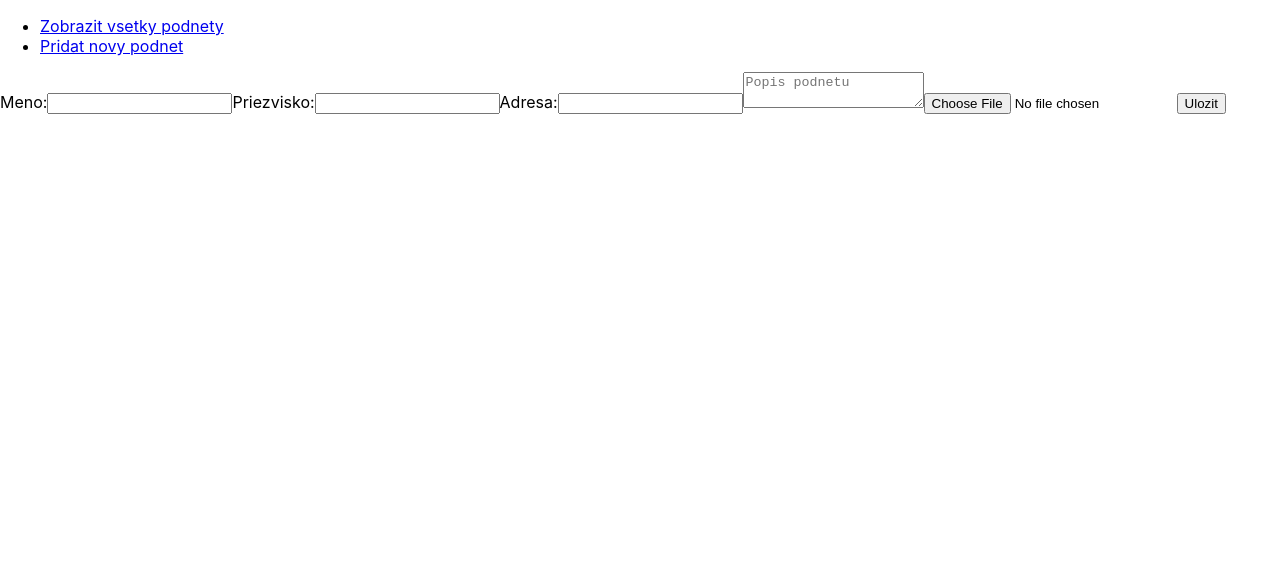
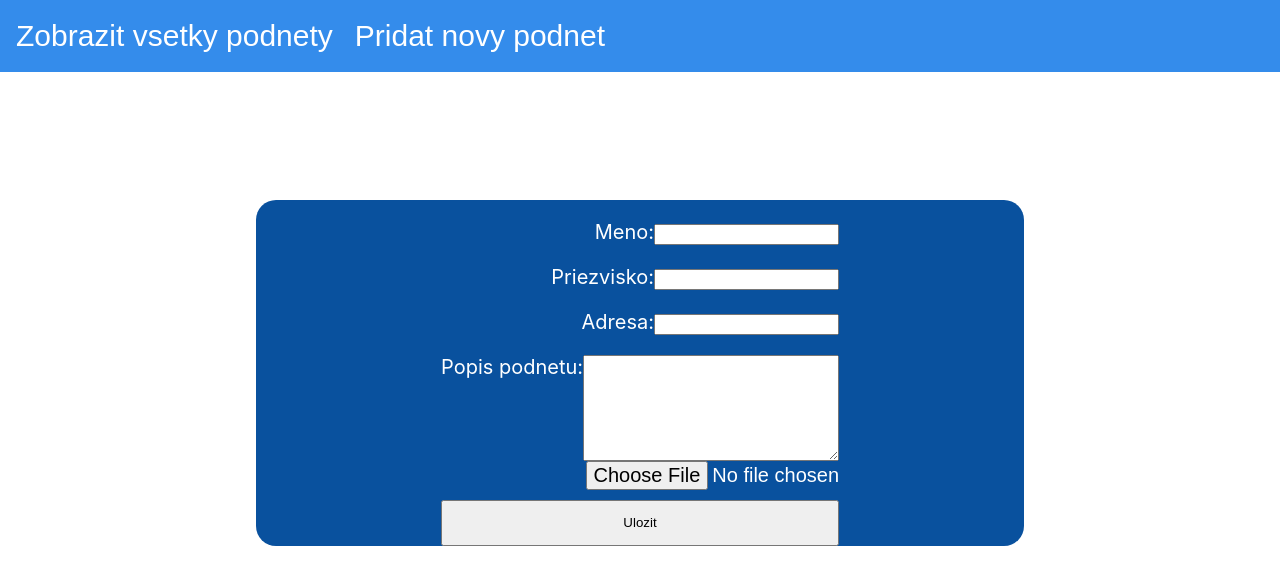
Before and after one commit to SoTeKie/WebexReact, a React (Create React App) app: page /add-new in a window 1280 px wide. Shown: the top 584 px of the page. Built offline with nearby package versions, Linux system fonts and the light colour scheme.

Commit message:
This is all styling

```diff
--- /dev/null
+++ b/src/Stylesheets/Center.module.css
@@ -0,0 +1,6 @@
+.centered {
+    height: 100vh; /* Magic here */
+    display: flex;
+    justify-content: center;
+    align-items: center;
+}
--- /dev/null
+++ b/src/Stylesheets/Detail.module.css
@@ -0,0 +1,15 @@
+.container {
+    display:grid;
+    margin: 5% 20% 0% 20%;
+    background-color: #09519e;
+    border-radius: 20px;
+    justify-content: center;
+    text-align: center;
+    color: white;
+}
+
+.image {
+    margin-bottom: 20px;
+    max-height: 100%;
+    width: 500px;
+}
--- /dev/null
+++ b/src/Stylesheets/Form.module.css
@@ -0,0 +1,32 @@
+.container {
+    background-color: #09519e;
+    margin: 10% 20% 0% 20%;
+    border-radius: 20px;
+    display: grid;
+    justify-content: center;
+}
+
+.label {
+    display: inline-block;
+    text-align: right;
+    color: white;
+    font-size: 20px;
+    margin-top: 20px;
+}
+
+.textarea {
+    vertical-align: top;
+    height: 100px;
+    width: 250px;
+}
+
+.input {
+    color: white;
+    font-size: 20px;
+    text-align-last: right;
+}
+
+.button {
+    line-height: 40px;
+    margin-top:10px;
+}
--- /dev/null
+++ b/src/Stylesheets/List.module.css
@@ -0,0 +1,21 @@
+.container {
+    display: grid;
+    background-color: #09519e;
+    grid-template-columns: 1fr 1fr;
+    margin-top:10px;
+    width: 100%;
+}
+
+.text {
+    grid-column: 1;
+    color: white;
+    text-decoration: none;
+}
+
+.image {
+    grid-column: 2;
+    grid-row: 1/3;
+    width: 100%;
+    max-height: 100%;;
+    grid-row: 1;
+}
--- /dev/null
+++ b/src/Stylesheets/Navbar.module.css
@@ -0,0 +1,25 @@
+.container {
+    position: sticky;
+    background-color: #348ceb;
+    top: 0;
+    padding: 0;
+    margin: 0;
+    width: 100%;
+    display: flex;
+}
+
+.link {
+    line-height: 70px;
+    font-size: 30px;
+    color: white;
+    background-color: #348ceb;
+    border: none;
+    text-align: center;
+    -moz-border-radius: 0px;
+    -webkit-border-radius: 0px;
+    border-radius: 0px;
+    flex: 1;
+    outline: none;
+    margin-left: 10px;
+
+}
--- a/src/components/DetailedView.jsx
+++ b/src/components/DetailedView.jsx
@@ -1,6 +1,7 @@
 import React, { useEffect, useState } from 'react';
 import { useParams, useHistory} from 'react-router-dom';
 import axios from 'axios';
+import style from '../Stylesheets/Detail.module.css'
 
 function DetailedView(){
     const [podnet, setPodnet] = useState();
@@ -25,12 +26,12 @@ function DetailedView(){
     }
 
     return (
-       <div>
+       <div className={style.container}>
             <h1>{podnet.firstName} {podnet.lastName}</h1>
             <h3>{podnet.uploadDate}</h3>
             <h2>{podnet.adress}</h2>
             <p>{podnet.description}</p>
-            <img src={podnet.image} alt='user-uploaded'/>
+            <img className={style.image} src={podnet.image} alt='user-uploaded'/>
         </div>
     );
 }
--- a/src/components/ListAll.jsx
+++ b/src/components/ListAll.jsx
@@ -1,6 +1,8 @@
 import React, { useEffect, useState} from 'react';
 import { Link } from 'react-router-dom';
 import axios from 'axios';
+import cntStyle from '../Stylesheets/Center.module.css';
+import style from '../Stylesheets/List.module.css';
 
 function ListAll(){
 
@@ -15,13 +17,17 @@ function ListAll(){
 
     if (podnety == null){
         return(
-            <h1>Loading...</h1>
+            <div className={cntStyle.centered}>
+                <h1>Loading...</h1>
+            </div>
         );
     };
 
     if (podnety.length === 0){
         return(
-            <h1>Nie su nacitane ziadne podnety</h1>
+            <div className={cntStyle.centered}>
+                <h1>Nie su nacitane ziadne podnety</h1>
+            </div>
         )
     }
 
@@ -32,10 +38,12 @@ function ListAll(){
 
 function Podnet(props){
     return(
-        <Link to={`/view/${props.podnet.id}/`}>
-            <h1>{props.podnet.firstName} {props.podnet.lastName}</h1>
-            <h2>{props.podnet.adress}</h2>
-            <img src={props.podnet.image} alt='User-uploaded' />
+        <Link style={{textDecoration: "none"}} to={`/view/${props.podnet.id}/`}>
+            <div className={style.container}>
+                <h1 className={style.text}>{props.podnet.firstName + ' ' + props.podnet.lastName}</h1>
+                <h2 className={style.text}>{props.podnet.adress}</h2>
+                <img className={style.image} src={props.podnet.image} alt='User-uploaded' />
+            </div>
             <hr />
         </Link>
     );
--- a/src/components/Navbar.jsx
+++ b/src/components/Navbar.jsx
@@ -1,12 +1,17 @@
 import React from 'react';
 import { Link } from 'react-router-dom';
+import style from '../Stylesheets/Navbar.module.css'
 
 function Navbar(){
     return(
-        <ul>
-            <li><Link to='/view-all'>Zobrazit vsetky podnety</Link></li>
-            <li><Link to='/add-new'>Pridat novy podnet</Link></li>
-        </ul>
+        <div className={style.container}>
+            <Link to='/view-all'>
+                <button className={style.link}>Zobrazit vsetky podnety</button>
+            </Link>
+            <Link to='/add-new'>
+                <button className={style.link}>Pridat novy podnet</button>
+            </Link>
+        </div>
     )
 }
 
--- a/src/components/ProfileForm.jsx
+++ b/src/components/ProfileForm.jsx
@@ -1,6 +1,7 @@
 import React, { useState } from 'react';
 import axios from 'axios';
 import { useHistory } from 'react-router-dom';
+import style from '../Stylesheets/Form.module.css';
 
 function ProfileForm(){
 
@@ -43,35 +44,38 @@ function ProfileForm(){
     }
 
     return(
-        <form onSubmit={handleSubmit}>
+        <form className={style.container} onSubmit={handleSubmit}>
             {/* Names */}
-            <label>
+            <label className={style.label}>
                 Meno:
                 <input type='text' value={firstName} onChange={ e => setFirstName(e.target.value)}/>
             </label>
-            <label>
+            <label className={style.label}>
                 Priezvisko:
                 <input type='text' value={lastName} onChange={ e => setLastName(e.target.value)}/>
             </label>
 
             {/* Adress */}
-            <label>
+            <label className={style.label}>
                 Adresa:
                 <input type='text' value={adress} onChange={ e => setAdress(e.target.value)}/>
             </label>
 
             {/* Description - "PODNET" */}
-            <textarea placeholder='Popis podnetu' value={description} onChange={ e => setDescription(e.target.value)}></textarea>
+            <label className={style.label}>
+                Popis podnetu:
+                <textarea className={style.textarea} value={description} onChange={ e => setDescription(e.target.value)}></textarea>
+            </label>
 
             {/* Image upload - NOT IMPLEMENTED */}
-            <input
+            <input className={style.input}
                 type='file'
                 id='upload-button'
                 onChange={handleImageChange}
             />
 
             {/* Submit button */}
-            <button>Ulozit</button>
+            <button className={style.button}>Ulozit</button>
         </form>
     );
 }
```
Also changed, not shown: src/setupTests.js (deleted, +0 -5 lines).
